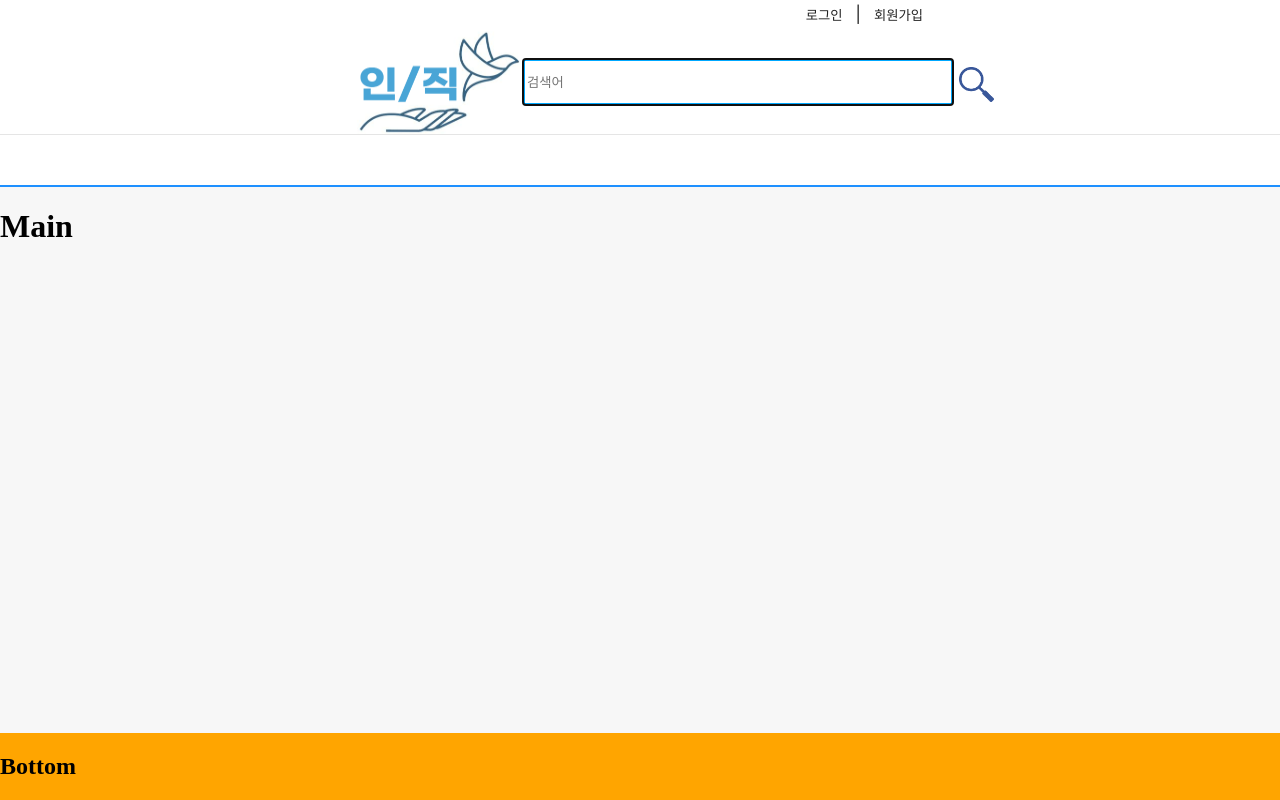
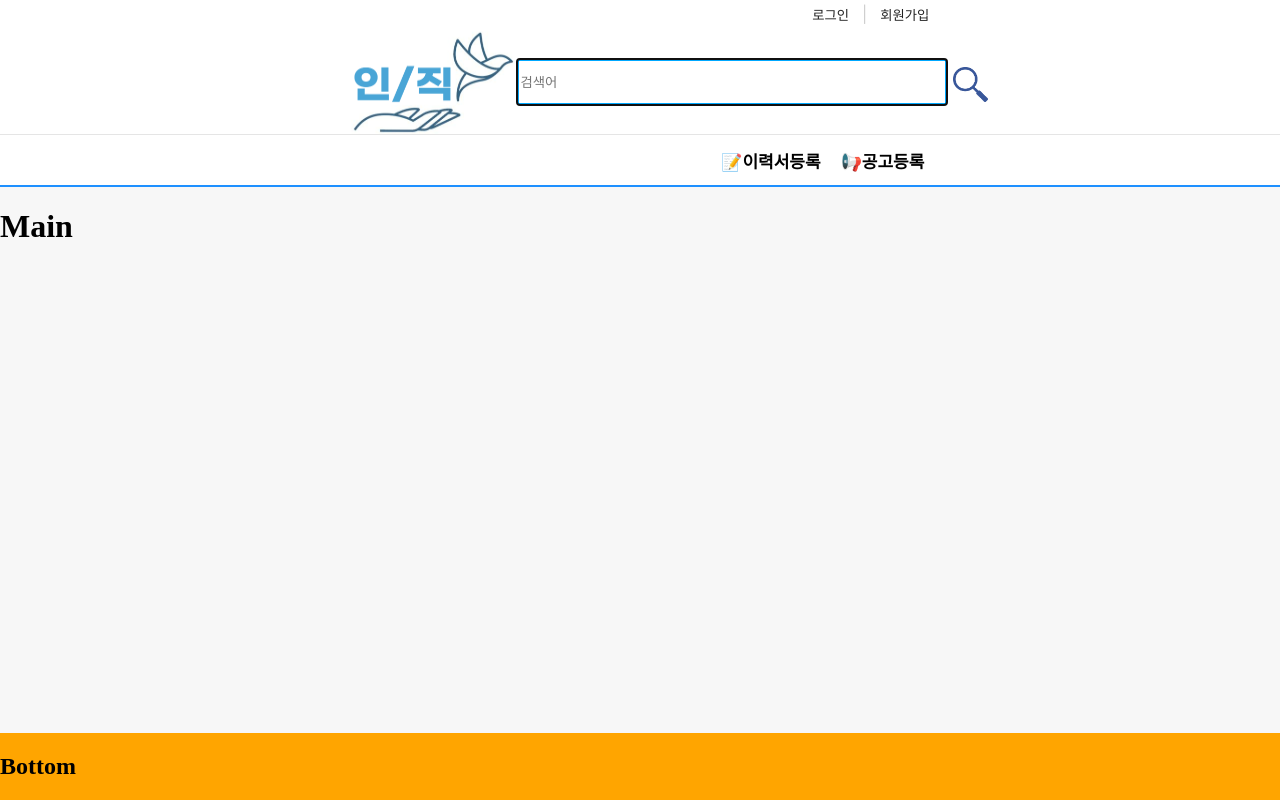
Before and after one commit to chopinballadeno4/in_jik, a React (Create React App) app: page / in a window 1280 px wide. Built offline with nearby package versions, Linux system fonts and the light colour scheme.

Commit message:
header complete

```diff
--- a/package.json
+++ b/package.json
@@ -45,8 +45,10 @@
     ]
   },
   "devDependencies": {
+    "@types/node-sass": "^4.11.2",
     "@types/react-router": "^5.1.18",
     "@types/react-router-dom": "^5.3.3",
-    "@types/styled-components": "^5.1.25"
+    "@types/styled-components": "^5.1.25",
+    "node-sass": "^7.0.1"
   }
 }
--- a/src/App.tsx
+++ b/src/App.tsx
@@ -7,7 +7,7 @@ function App() {
 
   useEffect(() => {
     setInit(true);
-  })
+  },[]);
 
   return (
     <>
--- a/src/Routes/Home.tsx
+++ b/src/Routes/Home.tsx
@@ -1,8 +1,24 @@
 import React from "react";
 import styled from "styled-components";
+import "../Scss/_bundle.scss";
 
 function Home() {
     //━━━━━━━━━━━━━━━━━━━━━━━━━━━━━━━━━━━━━━━━━━━━━━━━━━━━━━━━━━━━ Header
+
+    const UlParent = styled.ul`
+        list-style: none;
+        margin: 0;
+
+        li {
+            float: left;
+            button {
+                background-color: transparent;
+                padding: 0;
+                border: 0;
+            }
+        }
+    `;
+
     const Entire = styled.div`
         margin: 0;
         padding: 0;
@@ -24,7 +40,7 @@ function Home() {
 
     const HeaderSearch = styled.div`
         margin: 0 auto;
-        width: 45vw;
+        width: 46vw;
         height: 134px;
         position: relative;
     `;
@@ -33,22 +49,16 @@ function Home() {
         display: flex;
         justify-content: flex-end;
         list-style: none;
-        width: 45vw;
+        width: 46vw;
         height: 30px;
 
     `;
 
-    const HeaderSearchUserSign = styled.ul`
-        list-style: none;
-        margin: 0;
-
+    const HeaderSearchUserSign = styled(UlParent)`
         li {
             margin: 5px 5px;
             float: left;
             button {
-                background-color: transparent;
-                padding: 0;
-                border: 0;
                 /* outline: 0; */
                 &:hover {
                     opacity: 0.5;
@@ -71,6 +81,7 @@ function Home() {
             border: 0;
             &:hover {
                 cursor: pointer;
+                opacity: 0.5;
             }
             img {
                 margin-left: 0px;
@@ -103,16 +114,37 @@ function Home() {
 
             }
         }
-
-
-
     `;
 
     const HeaderMenu = styled.div`
         border-top: thin solid #e5e5e5;
         border-bottom: 5px solid #1e90ff;
-        width: 100vw;
+
+    `;
+
+    const HeaderMenudiv = styled.div`
+        width: 46vw;
         height: 50px;
+        margin: 0 auto;
+    `;
+
+    const HeaderMenuitems = styled(UlParent)`
+        height: 50px;
+        display: flex;
+        justify-content: flex-end;
+        align-items: center;
+        li {
+            margin: 10px 10px;
+            button {
+                &:hover {
+                    cursor: pointer;
+                }
+                span {
+                    font-size: 17px;
+                    font-weight: 600;
+                }
+            }
+        }
     `;
 
     //━━━━━━━━━━━━━━━━━━━━━━━━━━━━━━━━━━━━━━━━━━━━━━━━━━━━━━━━━━━━ Main
@@ -144,6 +176,14 @@ function Home() {
 
     }
 
+    const toResume = () => {
+
+    }
+
+    const toPost = () => {
+
+    }
+
 
     return (
         <Entire>
@@ -157,7 +197,7 @@ function Home() {
                                 </button>
                             </li>
                             <li>
-                                <span>│</span>
+                                <span style={{opacity: 0.2}}>│</span>
                             </li>
                             <li>
                                 <button onClick={toSignUp}>
@@ -178,7 +218,20 @@ function Home() {
                     </HeaderSearchinput>
                 </HeaderSearch>
                 <HeaderMenu>
-
+                    <HeaderMenudiv>
+                        <HeaderMenuitems>
+                            <li>
+                                <button onClick={toResume}>
+                                    <span>📝이력서등록</span>
+                                </button>
+                            </li>
+                            <li>
+                                <button onClick={toPost}>
+                                    <span>📢공고등록</span>
+                                </button>
+                            </li>
+                        </HeaderMenuitems>
+                    </HeaderMenudiv>
                 </HeaderMenu>
             </Header>
             <Main>
--- /dev/null
+++ b/src/Scss/_bundle.scss
@@ -0,0 +1,5 @@
+%onlytextbutton {
+    background-color: transparent;
+    padding: 0;
+    border: 0;
+}
```
Also changed, not shown: 1 other file (tests, documents, lock files or other folders).
